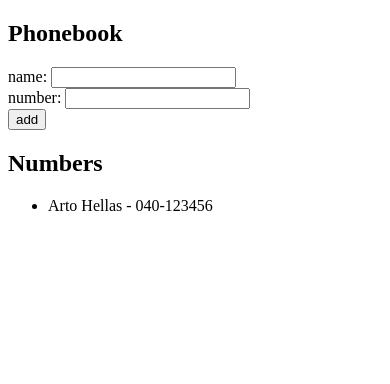
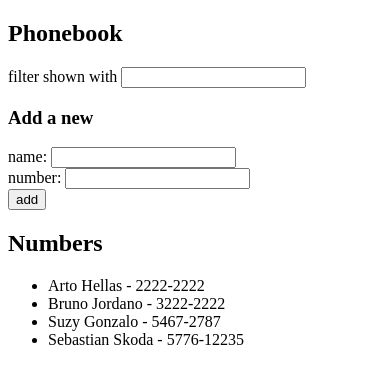
Before and after one commit to gricius/FullStackOpen, a React (Create React App) app in the folder part2/phonebook/: page / in a window 390 px wide. Shown: the top 384 px of the page. Built offline with nearby package versions, Linux system fonts and the light colour scheme.

Commit message:
add optional Phonebook Step4

```diff
--- a/part2/phonebook/src/App.js
+++ b/part2/phonebook/src/App.js
@@ -1,9 +1,15 @@
 import {useState} from 'react';
 
 const App = () => {
-  const [persons, setPersons] = useState([{name: 'Arto Hellas', id: 1, number: '040-123456'}]);
+  const [persons, setPersons] = useState([
+    {name: 'Arto Hellas', number: '2222-2222', id: 1},
+    {name: 'Bruno Jordano', number: '3222-2222', id: 2},
+    {name: 'Suzy Gonzalo', number: '5467-2787', id: 3},
+    {name: 'Sebastian Skoda', number: '5776-12235', id: 4}
+  ]);
   const [newName, setNewName] = useState('');
   const [newNumber, setNewNumber] = useState('');
+  const [searchTerm, setSearchTerm] = useState('');
 
   const addName = (event) => {
     event.preventDefault();
@@ -37,9 +43,25 @@ const App = () => {
     setNewNumber(event.target.value);
   };
 
+  const handleSearchChange = (event) => {
+    setSearchTerm(event.target.value);
+  };
+
+  const filteredPersons = persons.filter((person) =>
+    person.name.toLowerCase().includes(searchTerm.toLowerCase())
+  );
+
+
+
   return (
     <div>
       <h2>Phonebook</h2>
+      <div>
+        filter shown with <input value={searchTerm} onChange={handleSearchChange} />
+      </div>
+
+
+      <h3>Add a new</h3>
       <form onSubmit={addName}>
         <div>
           name: <input value={newName} onChange={handleNameChange} />
@@ -54,7 +76,7 @@ const App = () => {
 
       <h2>Numbers</h2>
       <ul>
-        {persons.map((person) => (
+        {filteredPersons.map((person) => (
           <li key={person.id}>
             {person.name} - {person.number}
           </li>
```
Also changed, not shown: 1 other file (tests, documents, lock files or other folders).
